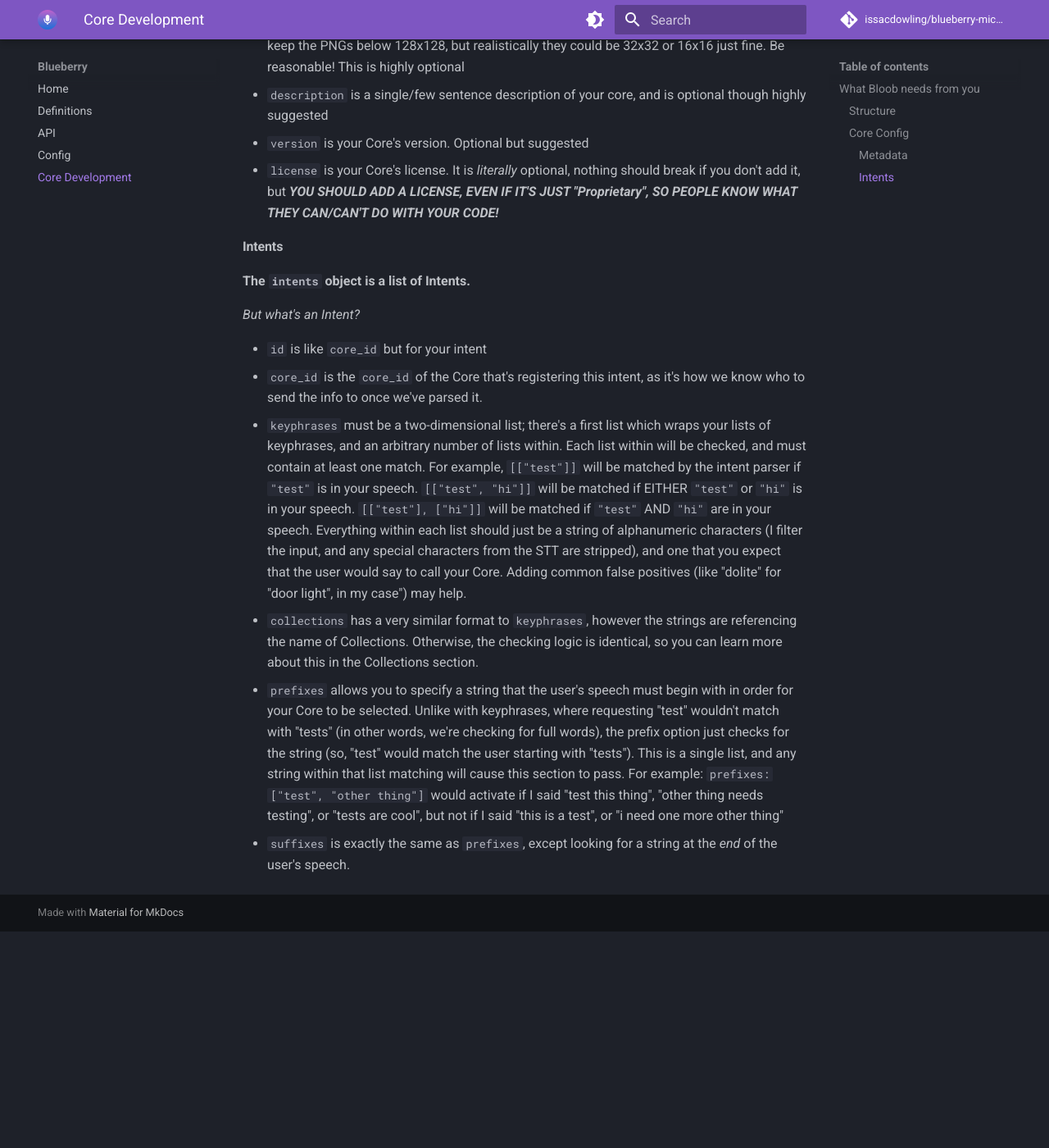
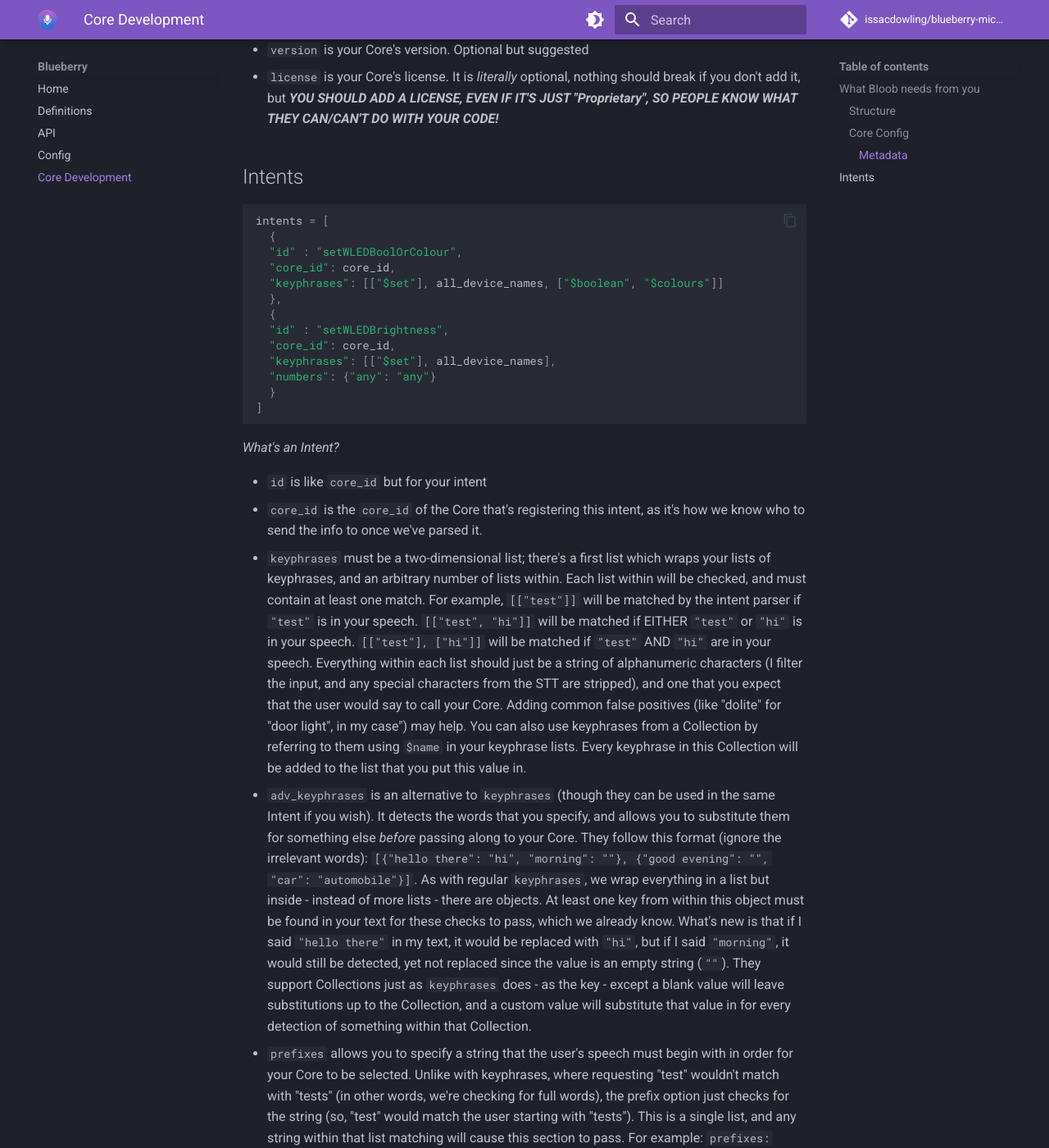
Before and after one commit to issacdowling/Blueberry-Micro, an MkDocs documentation site: the page built from docs/core_development.md, in a window 1280 px wide and 1400 px high, scrolled down 1772 px. Shown: the whole window at 82% size. Built offline with MkDocs 1.6.1 and Material for MkDocs 9.7.7, drawn with Linux system fonts in a browser that asks for light colours; plug-ins that fetch from the network failed and are left out; comment, search, counter and statistics services are not loaded; before the commit the page ends 2908 px from its top, so only the background shows below that; some of the changed text lies outside the part shown.

Commit message:
Add new Intents to docs

````diff
--- a/docs/core_development.md
+++ b/docs/core_development.md
@@ -44,13 +44,7 @@ core_config = {
         }
       ]
     }
-  },
-  "intents": [{
-    "id" : "setWLED",
-    "core_id": core_id,
-    "keyphrases": [all_device_names],
-    "collections": [["set"], ["boolean", "colours", "any_number"]]
-  }]
+  }
 }
 ```
 
@@ -67,15 +61,31 @@ core_config = {
 * `version` is your Core's version. Optional but suggested
 * `license` is your Core's license. It is _literally_ optional, nothing should break if you don't add it, but ***YOU SHOULD ADD A LICENSE, EVEN IF IT'S JUST "Proprietary", SO PEOPLE KNOW WHAT THEY CAN/CAN'T DO WITH YOUR CODE!***
 
-#### Intents
 
-**The `intents` object is a list of Intents.**
 
-*But what's an Intent?*
+## Intents
+
+```python
+intents = [
+  {
+  "id" : "setWLEDBoolOrColour",
+  "core_id": core_id,
+  "keyphrases": [["$set"], all_device_names, ["$boolean", "$colours"]]
+  },
+  {
+  "id" : "setWLEDBrightness",
+  "core_id": core_id,
+  "keyphrases": [["$set"], all_device_names],
+  "numbers": {"any": "any"}
+  }
+]
+```
+
+*What's an Intent?*
 
 * `id` is like `core_id` but for your intent
 * `core_id` is the `core_id` of the Core that's registering this intent, as it's how we know who to send the info to once we've parsed it.
-* `keyphrases` must be a two-dimensional list; there's a first list which wraps your lists of keyphrases, and an arbitrary number of lists within. Each list within will be checked, and must contain at least one match. For example, `[["test"]]` will be matched by the intent parser if `"test"` is in your speech. `[["test", "hi"]]` will be matched if EITHER `"test"` or `"hi"` is in your speech. `[["test"], ["hi"]]` will be matched if `"test"` AND `"hi"` are in your speech. Everything within each list should just be a string of alphanumeric characters (I filter the input, and any special characters from the STT are stripped), and one that you expect that the user would say to call your Core. Adding common false positives (like "dolite" for "door light", in my case") may help.
-* `collections` has a very similar format to `keyphrases`, however the strings are referencing the name of Collections. Otherwise, the checking logic is identical, so you can learn more about this in the Collections section.
+* `keyphrases` must be a two-dimensional list; there's a first list which wraps your lists of keyphrases, and an arbitrary number of lists within. Each list within will be checked, and must contain at least one match. For example, `[["test"]]` will be matched by the intent parser if `"test"` is in your speech. `[["test", "hi"]]` will be matched if EITHER `"test"` or `"hi"` is in your speech. `[["test"], ["hi"]]` will be matched if `"test"` AND `"hi"` are in your speech. Everything within each list should just be a string of alphanumeric characters (I filter the input, and any special characters from the STT are stripped), and one that you expect that the user would say to call your Core. Adding common false positives (like "dolite" for "door light", in my case") may help. You can also use keyphrases from a Collection by referring to them using `$name` in your keyphrase lists. Every keyphrase in this Collection will be added to the list that you put this value in.
+* `adv_keyphrases` is an alternative to `keyphrases` (though they can be used in the same Intent if you wish). It detects the words that you specify, and allows you to substitute them for something else _before_ passing along to your Core. They follow this format (ignore the irrelevant words): `[{"hello there": "hi", "morning": ""}, {"good evening": "", "car": "automobile"}]`. As with regular `keyphrases`, we wrap everything in a list but inside - instead of more lists - there are objects. At least one key from within this object must be found in your text for these checks to pass, which we already know. What's new is that if I said `"hello there"` in my text, it would be replaced with `"hi"`, but if I said `"morning"`, it would still be detected, yet not replaced since the value is an empty string (`""`). They support Collections just as `keyphrases` does - as the key - except a blank value will leave substitutions up to the Collection, and a custom value will substitute that value in for every detection of something within that Collection.
 * `prefixes` allows you to specify a string that the user's speech must begin with in order for your Core to be selected. Unlike with keyphrases, where requesting "test" wouldn't match with "tests" (in other words, we're checking for full words), the prefix option just checks for the string (so, "test" would match the user starting with "tests"). This is a single list, and any string within that list matching will cause this section to pass. For example: `prefixes: ["test", "other thing"]` would activate if I said "test this thing", "other thing needs testing", or "tests are cool", but not if I said "this is a test", or "i need one more other thing"
 * `suffixes` is exactly the same as `prefixes`, except looking for a string at the _end_ of the user's speech.
````
